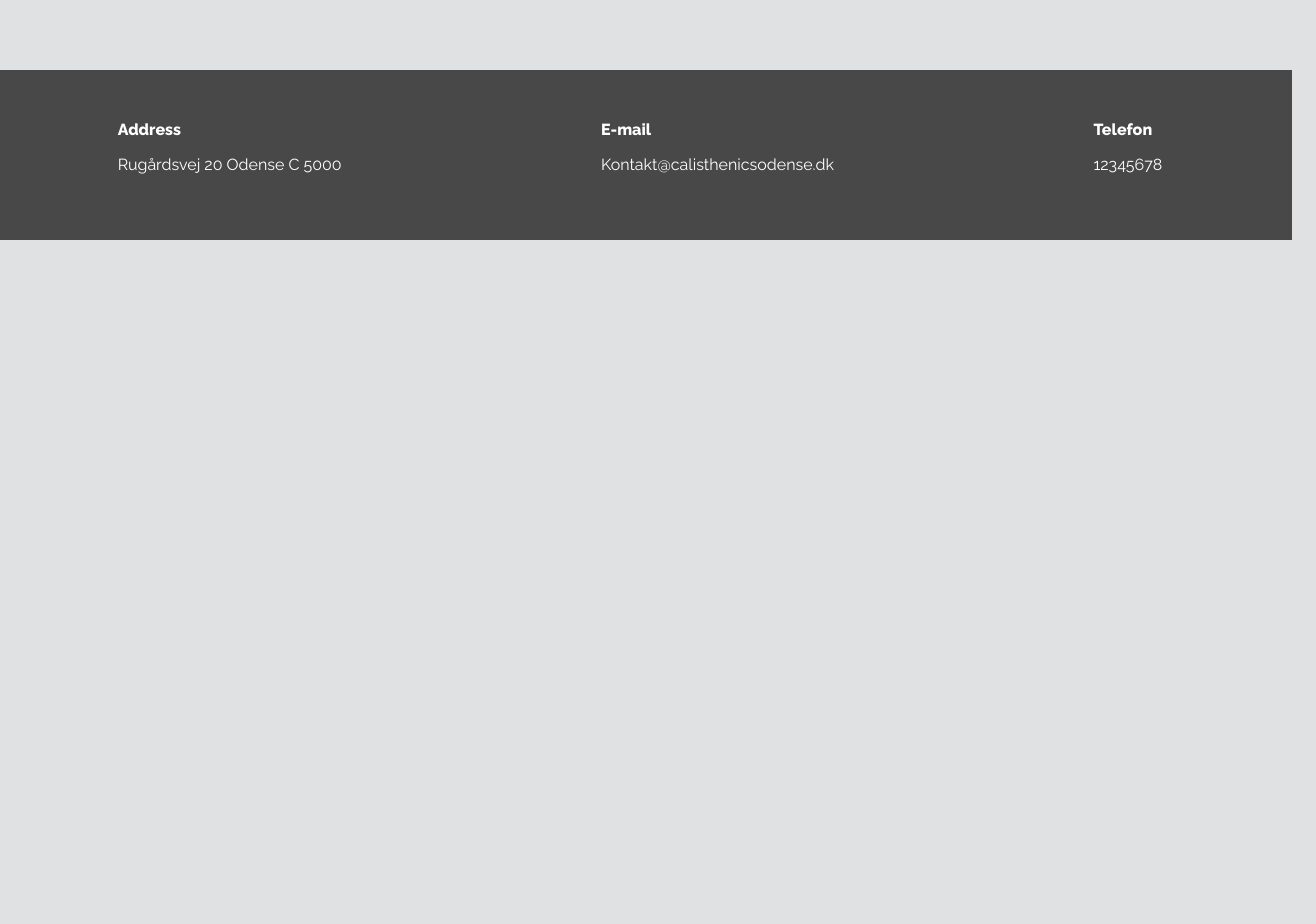
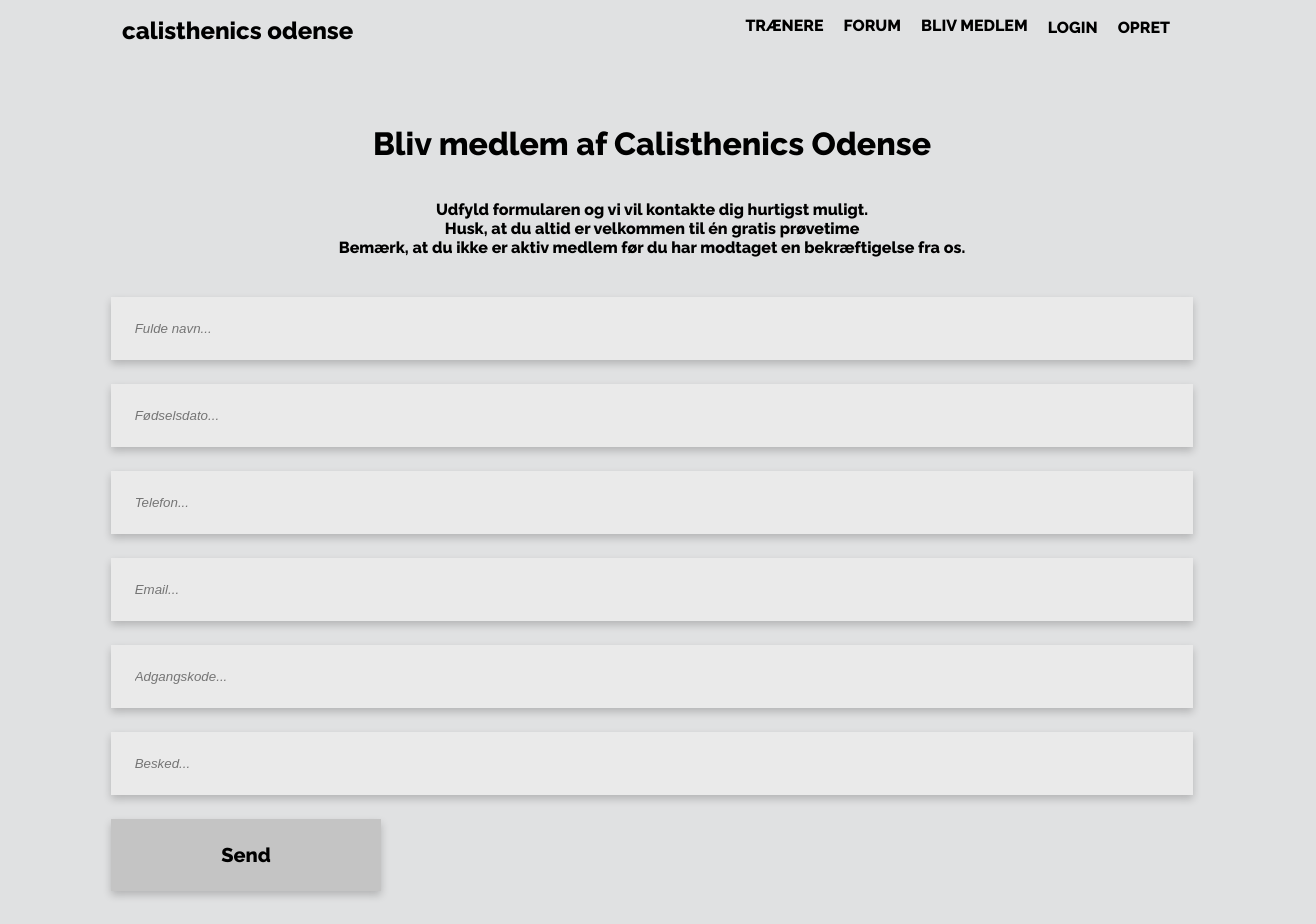
Before and after one commit to ande671f/calisthenics-project-frontend, a Vue app in the folder calisthenics-fronted/: page /registerCommunityMember in a window 1280 px wide. Shown: the top 924 px of the page, 1316 px wide, since content can reach past the window. Before the commit the page ends 800 px from the top, so only its background shows below. Built offline with nearby package versions, Linux system fonts and the light colour scheme; no server answers.

Commit message:
Bliv medlem formular

```diff
--- a/calisthenics-fronted/src/components/navigation/navigationBlack/NavigationBlack.vue
+++ b/calisthenics-fronted/src/components/navigation/navigationBlack/NavigationBlack.vue
@@ -8,7 +8,7 @@
 				<div class="navigation__menuItems">
 					<router-link to="/" class="navigation__menuItem">TRÆNERE</router-link>
 					<router-link to="/" class="navigation__menuItem">FORUM</router-link>
-					<router-link to="/" class="navigation__menuItem">BLIV MEDLEM</router-link>
+					<router-link to="/registerCommunityMember" class="navigation__menuItem">BLIV MEDLEM</router-link>
 					<span v-if="loggedInForumMember != null">
 						<button @click="logout">LOG UD</button>
 					</span>
--- a/calisthenics-fronted/src/components/navigation/navigationWhite/NavigationWhite.vue
+++ b/calisthenics-fronted/src/components/navigation/navigationWhite/NavigationWhite.vue
@@ -9,7 +9,7 @@
 					<router-link to="/" class="navigation__menuItem">TRÆNERE</router-link>
 					<router-link to="/" class="navigation__menuItem">BOOKING</router-link>
 					<router-link to="/" class="navigation__menuItem">FORUM</router-link>
-					<router-link to="/" class="navigation__menuItem">BLIV MEDLEM</router-link>
+					<router-link to="/registerCommunityMember" class="navigation__menuItem">BLIV MEDLEM</router-link>
 					<span v-if="loggedInForumMember != null">
 						<button @click="logout">LOG UD</button>
 					</span>
--- /dev/null
+++ b/calisthenics-fronted/src/components/registerFormular/RegisterFormular.scss
@@ -0,0 +1,49 @@
+@import "../../assets/styles/settings/fonts.scss";
+@import "../../assets//styles/settings/vars.scss";
+
+* {
+	box-sizing: border-box;
+}
+
+.registerFormular {
+	@include font-raleway-bold;
+	margin-top: 24px;
+	padding: 0;
+
+	&__title {
+		text-align: center;
+	}
+
+	&__information {
+		text-align: center;
+	}
+
+	&__inputField {
+		input {
+			padding: 24px;
+			width: 100%;
+			font-style: italic;
+			margin-top: 24px;
+			border: none;
+			background-color: $color-cardbackground;
+			box-shadow: 0 4px 8px 0 rgba(0, 0, 0, 0.2);
+		}
+	}
+
+	&__button {
+		button {
+			margin-top: 24px;
+			width: 100%;
+			padding: 24px;
+			border: none;
+			font-size: 20px;
+			@include font-raleway-bold;
+			background-color: $color-buttonbackground;
+			box-shadow: 0 4px 8px 0 rgba(0, 0, 0, 0.2);
+		}
+
+		button:hover {
+			background-color: $color-buttonbackgroundhover;
+		}
+	}
+}
--- /dev/null
+++ b/calisthenics-fronted/src/components/registerFormular/RegisterFormular.ts
@@ -0,0 +1,7 @@
+import { defineComponent } from "vue";
+
+export default defineComponent({
+	name: "RegisterFormular",
+
+	setup() {},
+});
--- /dev/null
+++ b/calisthenics-fronted/src/components/registerFormular/RegisterFormular.vue
@@ -0,0 +1,64 @@
+<template>
+	<div class="col-12">
+		<div class="row">
+			<div class="registerFormular">
+				<div class="row">
+					<div class="registerFormular__title">
+						<h1>Bliv medlem af Calisthenics Odense</h1>
+					</div>
+				</div>
+				<div class="row">
+					<div class="registerFormular__information">
+						<p>
+							Udfyld formularen og vi vil kontakte dig hurtigst muligt. <br />
+							Husk, at du altid er velkommen til én gratis prøvetime <br />
+							Bemærk, at du ikke er aktiv medlem før du har modtaget en bekræftigelse fra os.
+						</p>
+					</div>
+				</div>
+				<div class="row">
+					<div class="col-10 offset-1">
+						<div class="registerFormular__inputField col-12">
+							<div class="">
+								<input type="text" placeholder="Fulde navn..." />
+							</div>
+						</div>
+						<div class="registerFormular__inputField col-12">
+							<div class="">
+								<input type="text" placeholder="Fødselsdato..." />
+							</div>
+						</div>
+						<div class="registerFormular__inputField col-12">
+							<div class="">
+								<input type="text" placeholder="Telefon..." />
+							</div>
+						</div>
+						<div class="registerFormular__inputField col-12">
+							<div class="">
+								<input type="text" placeholder="Email..." />
+							</div>
+						</div>
+						<div class="registerFormular__inputField col-12">
+							<div class="">
+								<input type="text" placeholder="Adgangskode..." />
+							</div>
+						</div>
+						<div class="registerFormular__inputField col-12">
+							<div class="">
+								<input type="text" placeholder="Besked..." />
+							</div>
+						</div>
+						<div>
+							<div class="registerFormular__button col-3">
+								<button @click="Send">Send</button>
+							</div>
+						</div>
+					</div>
+				</div>
+			</div>
+		</div>
+	</div>
+</template>
+
+<script src="./RegisterFormular.ts"></script>
+<style lang="scss" src="./RegisterFormular.scss" scoped></style>
--- a/calisthenics-fronted/src/router/index.ts
+++ b/calisthenics-fronted/src/router/index.ts
@@ -1,4 +1,5 @@
 import Admin from "@/views/admin/Admin.vue";
+import RegisterCommunityMember from "@/views/registerCommunityMember/RegisterCommunityMember.vue";
 import { createRouter, createWebHistory, RouteRecordRaw } from "vue-router";
 import Home from "../views/home/Home.vue";
 import Login from "../views/login/Login.vue";
@@ -25,6 +26,11 @@ const routes: Array<RouteRecordRaw> = [
 		name: "Admin",
 		component: Admin,
 	},
+	{
+		path: "/registerCommunityMember",
+		name: "RegisterCommunityMember",
+		component: RegisterCommunityMember,
+	},
 ];
 
 const router = createRouter({
--- /dev/null
+++ b/calisthenics-fronted/src/views/registerCommunityMember/RegisterCommunityMember.ts
@@ -0,0 +1,14 @@
+import NavigationBlack from "@/components/navigation/navigationBlack/NavigationBlack.vue";
+import RegisterFormular from "@/components/registerFormular/RegisterFormular.vue";
+import { defineComponent } from "vue";
+
+export default defineComponent({
+	name: "RegisterCommunityMember",
+	components: {
+		NavigationBlack,
+		RegisterFormular,
+	},
+	setup() {
+		return {};
+	},
+});
--- /dev/null
+++ b/calisthenics-fronted/src/views/registerCommunityMember/RegisterCommunityMember.vue
@@ -0,0 +1,15 @@
+<template>
+	<div class="container">
+		<div class="col-12">
+			<div class="row">
+				<NavigationBlack />
+			</div>
+			<div class="row">
+				<RegisterFormular />
+			</div>
+		</div>
+	</div>
+</template>
+
+<script src="./RegisterCommunityMember.ts"></script>
+<style lang="scss" src="./RegisterCommunityMember.scss" scoped></style>
```
Also changed, not shown: calisthenics-fronted/src/views/registerCommunityMember/RegisterCommunityMember.scss (added).
